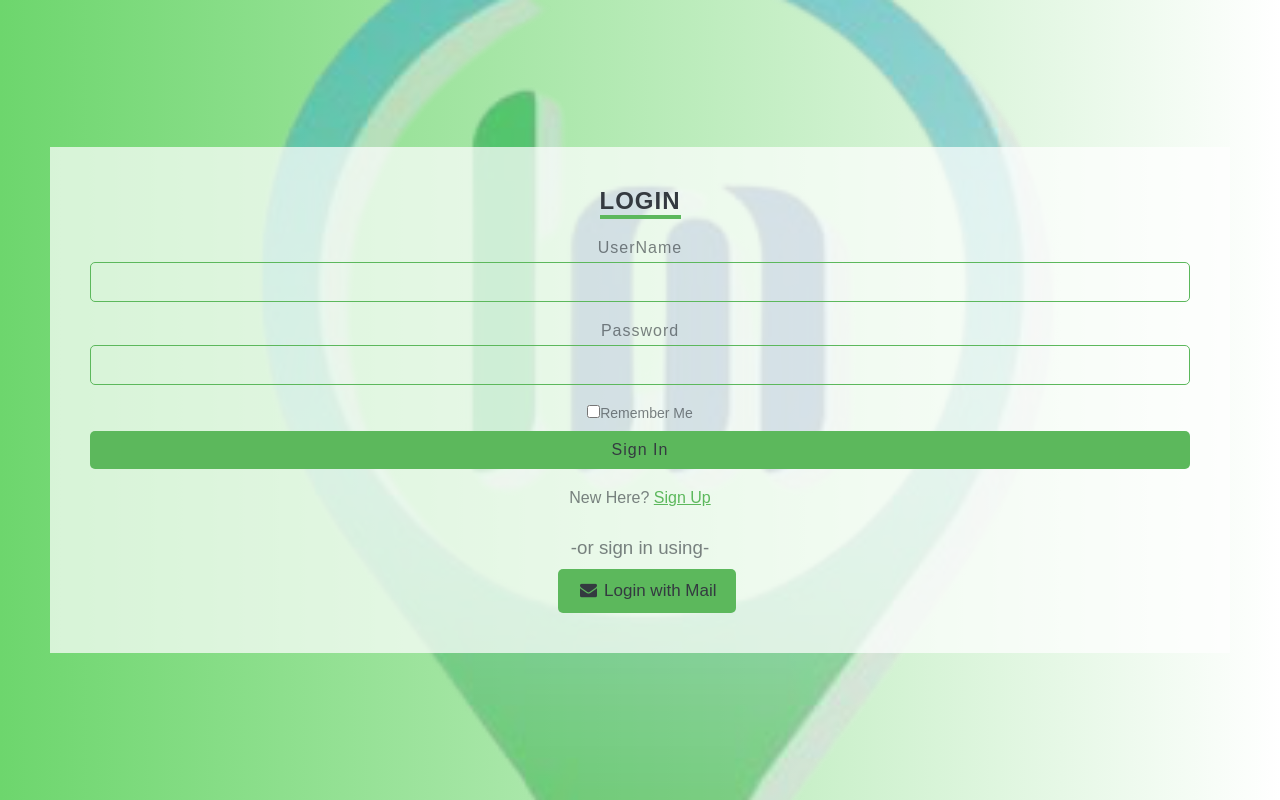
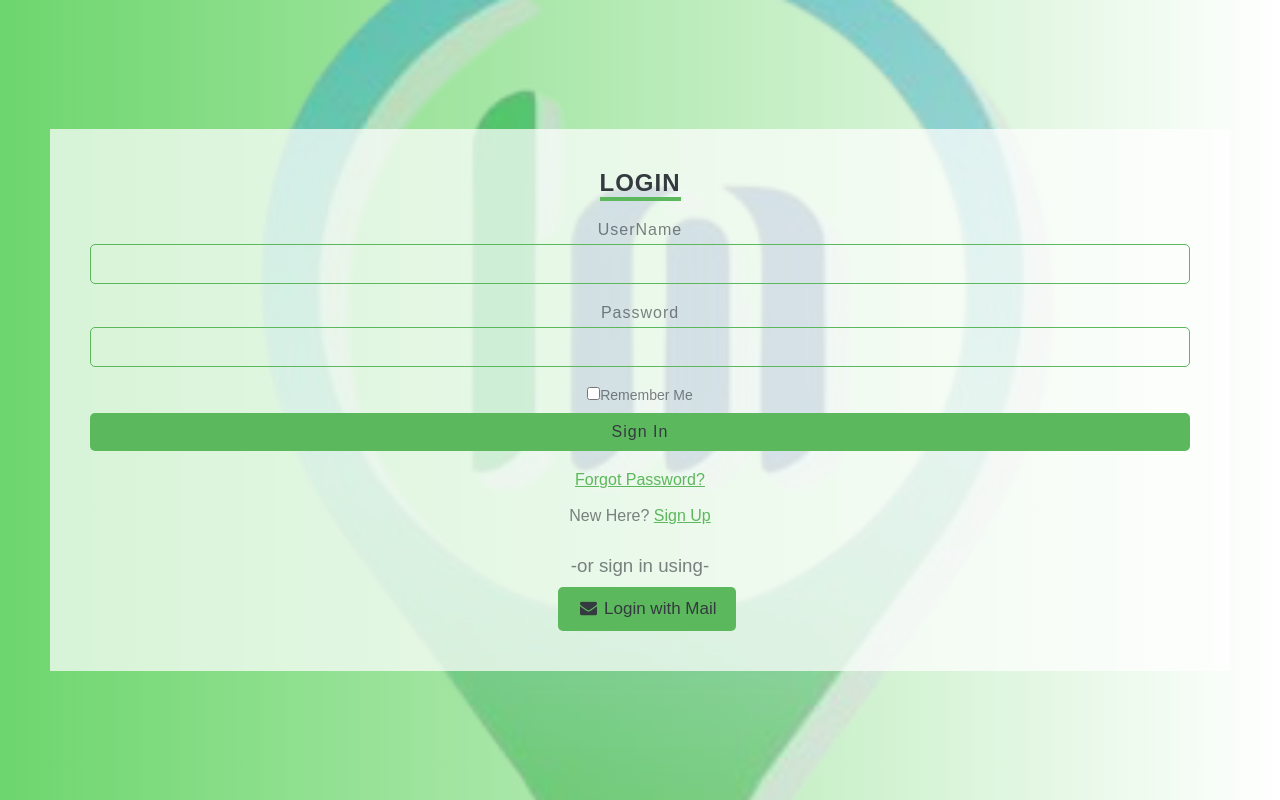
Before and after one commit to aishwarya-mocherla/lealmart, a plain HTML site: page login.html in a window 1280 px wide. Drawn offline with Linux system fonts and the light colour scheme; a web font is replaced by a local one.

Commit message:
Update login.html

```diff
--- a/login.html
+++ b/login.html
@@ -38,6 +38,7 @@
                         <input type="submit" value="Sign In" name="">
                     </div>
                     <div class="inputBx">
+                        <p> <a href="#">Forgot Password?</a></p><br>
                         <p>New Here? <a href="https://aishwarya-mocherla.github.io/signup/"> Sign Up</a></p>
                     </div>
                 </form>
```
